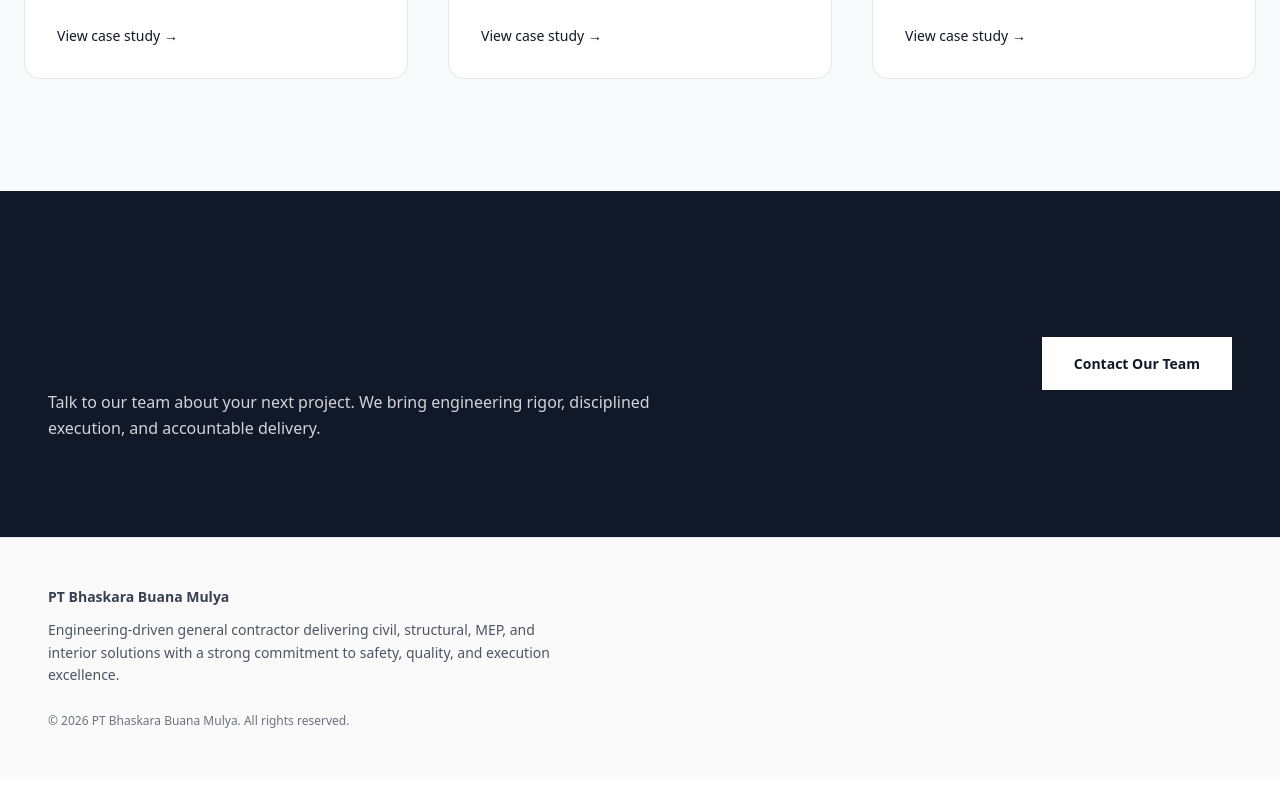
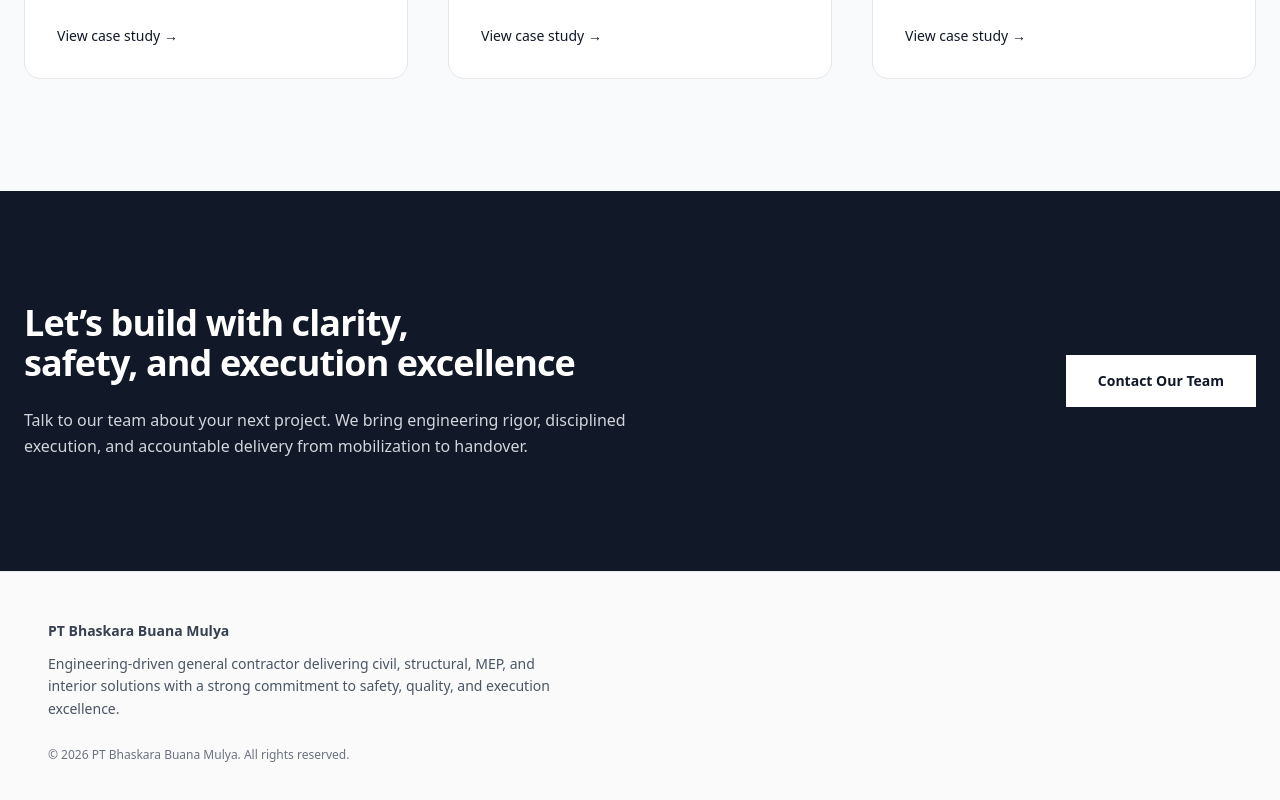
Before and after one commit to herlan-syihabudin/Bhaskara, a Next.js app: page / in a window 1280 px wide. Shown: the part 2530-3330 px from the top of the page. Before the commit the page ends 3309 px from the top, so only its background shows below. Built offline with nearby package versions, Linux system fonts and the light colour scheme.

Commit message:
Update CallToAction.tsx

```diff
--- a/components/home/CallToAction.tsx
+++ b/components/home/CallToAction.tsx
@@ -1,47 +1,37 @@
 export default function CallToAction() {
   return (
-    <section
-      style={{
-        padding: "96px 48px",
-        background: "#111827",
-        color: "#ffffff",
-      }}
-    >
-      <div
-        style={{
-          maxWidth: 1200,
-          margin: "0 auto",
-          display: "flex",
-          justifyContent: "space-between",
-          alignItems: "center",
-          gap: 32,
-          flexWrap: "wrap",
-        }}
-      >
-        <div style={{ maxWidth: 640 }}>
-          <h2 style={{ fontSize: 36, lineHeight: 1.2 }}>
-            Let’s build with clarity, safety, and execution excellence.
+    <section className="bg-gray-900 text-white">
+      <div className="container-bbm py-28">
+        <div className="flex flex-col gap-10 lg:flex-row lg:items-center lg:justify-between">
+
+          {/* COPY */}
+          <div className="max-w-2xl">
+            <h2 className="text-white">
+              Let’s build with clarity,
+              <span className="block">
+                safety, and execution excellence
+              </span>
             </h2>
-          <p style={{ marginTop: 16, color: "#d1d5db", fontSize: 16 }}>
-            Talk to our team about your next project. We bring engineering rigor,
-            disciplined execution, and accountable delivery.
+
+            <p className="mt-6 text-gray-300">
+              Talk to our team about your next project. We bring engineering
+              rigor, disciplined execution, and accountable delivery from
+              mobilization to handover.
             </p>
           </div>
 
+          {/* CTA */}
           <a
-          href="#"
-          style={{
-            padding: "16px 32px",
-            background: "#ffffff",
-            color: "#111827",
-            textDecoration: "none",
-            fontSize: 14,
-            fontWeight: 600,
-          }}
+            href="/contact"
+            className="inline-flex items-center justify-center
+                       px-8 py-4 bg-white text-gray-900
+                       text-sm font-semibold
+                       hover:bg-gray-100 transition"
           >
             Contact Our Team
           </a>
         </div>
+      </div>
     </section>
   );
 }
```
Lines whose indentation alone changed are shown as unchanged.
